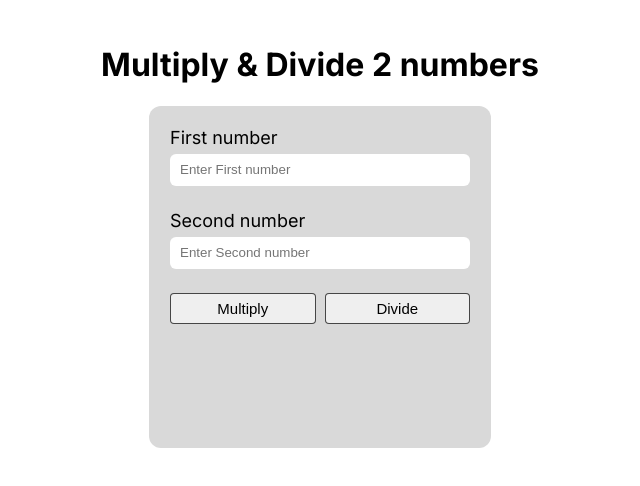
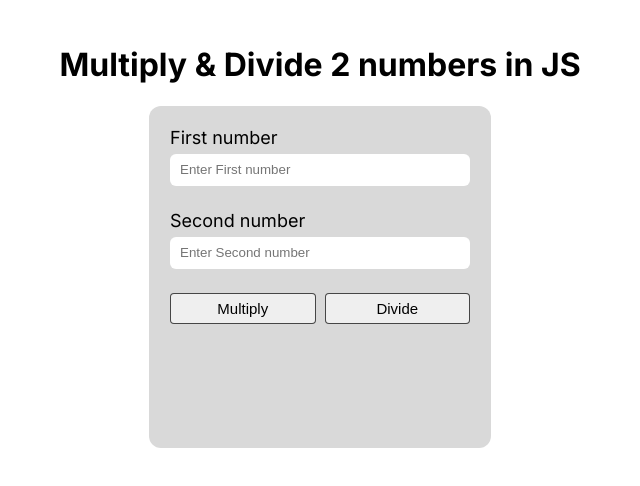
Before and after one commit to ARK018/Practical-4, a plain HTML site: page index.html in a window 1280 px wide. Shown: the whole page, without its empty margins (320-960 px from the left). Drawn offline with Linux system fonts and the light colour scheme.

Commit message:
First dev commit

```diff
--- a/index.html
+++ b/index.html
@@ -13,7 +13,7 @@
     <link rel="stylesheet" href="style.css" />
   </head>
   <body>
-    <h1>Multiply & Divide 2 numbers</h1>
+    <h1>Multiply & Divide 2 numbers in JS</h1>
     <form action="" class="form">
       <div class="form-section">
         <label for="first_num">First number</label>
```
